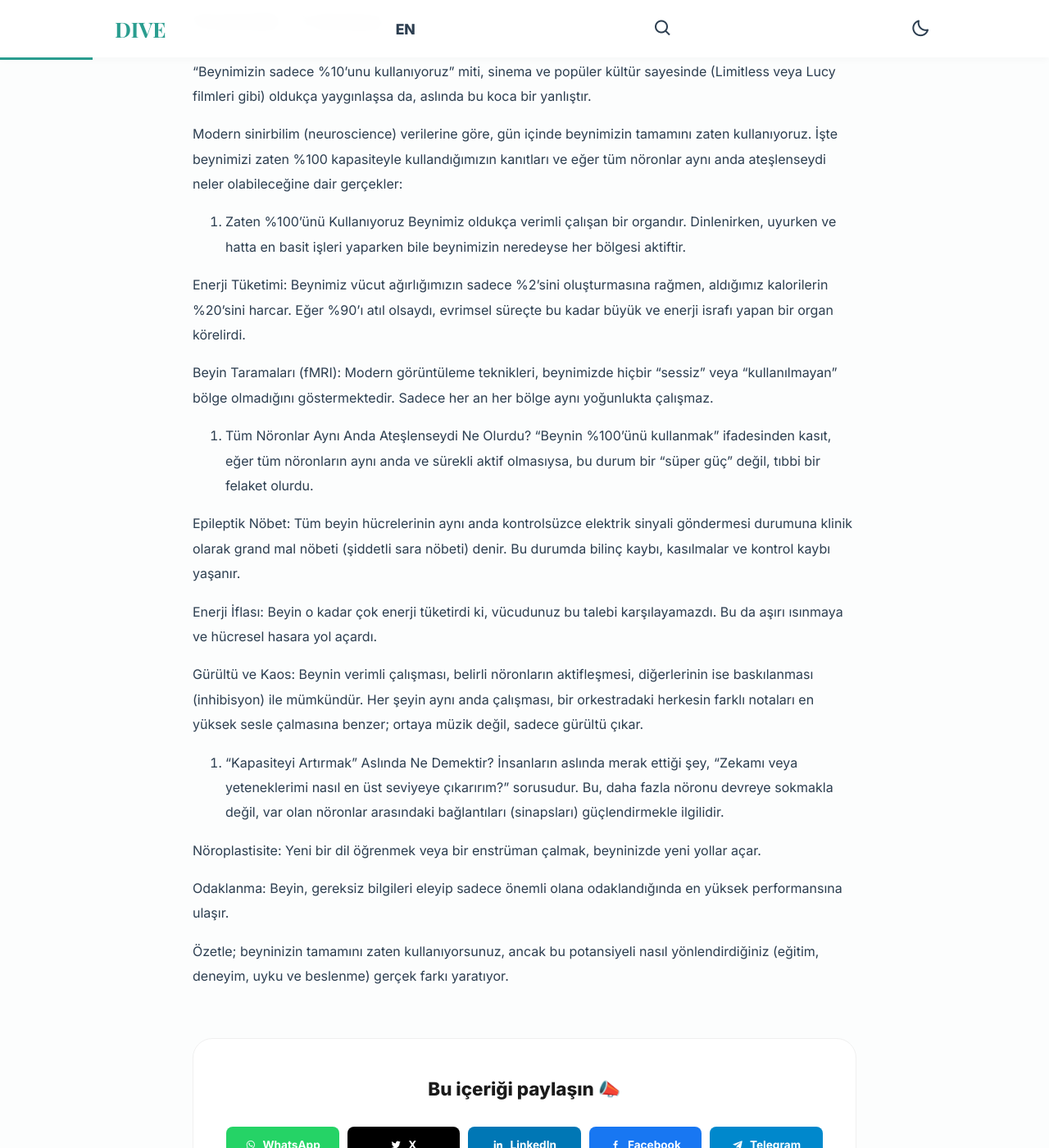
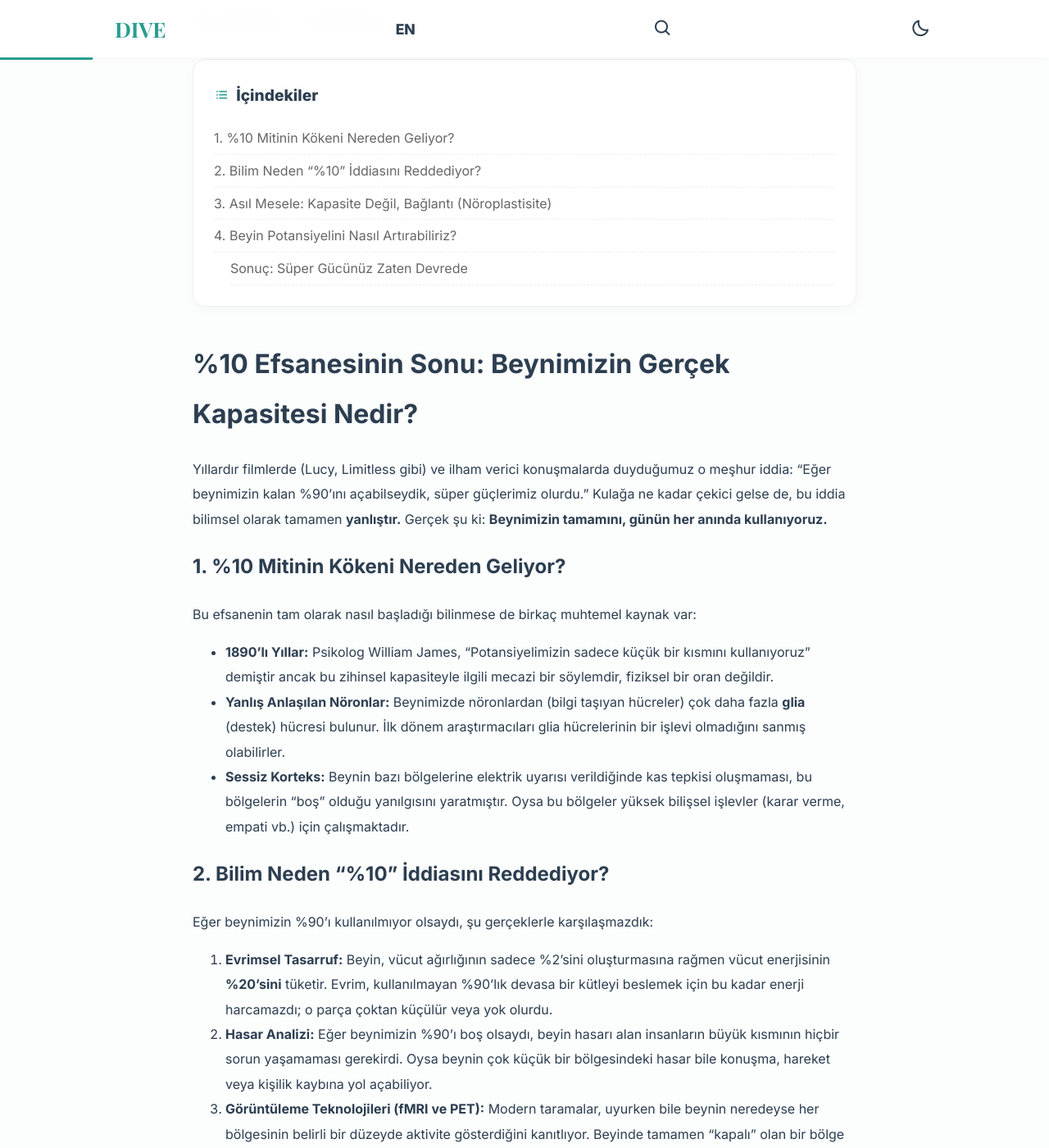
Before and after one commit to EKTHOLDING/dive, a Jekyll site: the page built from _posts/2026-03-22-beyni-mi-zi-ne-kadar-kullaniyoruz.md, in a window 1280 px wide and 1400 px high, scrolled down 248 px. Shown: the whole window at 82% size. Built offline with Jekyll 4.4.1, drawn with Linux system fonts in a browser that asks for light colours; some of the changed text lies outside the part shown.

Commit message:
Update 🇹🇷 Türkçe Yazı Ekle “2026-03-22-beyni-mi-zi-ne-kadar-kullaniyoruz”

```diff
--- a/_posts/2026-03-22-beyni-mi-zi-ne-kadar-kullaniyoruz.md
+++ b/_posts/2026-03-22-beyni-mi-zi-ne-kadar-kullaniyoruz.md
@@ -1,35 +1,48 @@
 ---
 layout: default
-title: "BEYNİMİZİ NE KADAR KULLANIYORUZ"
-kategori: "Psikoloji"
-image: "https://encrypted-tbn0.gstatic.com/images?q=tbn:ANd9GcQZglEuB8RpxzjXnNFBTdGenCGTmwW9lvXGOQ&s"
+title: Beynimizin yüzde kaçını kullanıyoruz, %10 efsanesi
+kategori: Klinik Psikoloji ve Ruh Sağlığı
+image: https://encrypted-tbn0.gstatic.com/images?q=tbn:ANd9GcQZglEuB8RpxzjXnNFBTdGenCGTmwW9lvXGOQ&s
 ---
 
-"Beynimizin sadece %10'unu kullanıyoruz" miti, sinema ve popüler kültür sayesinde (Limitless veya Lucy filmleri gibi) oldukça yaygınlaşsa da, aslında bu koca bir yanlıştır.
+# %10 Efsanesinin Sonu: Beynimizin Gerçek Kapasitesi Nedir?
 
-Modern sinirbilim (neuroscience) verilerine göre, gün içinde beynimizin tamamını zaten kullanıyoruz. İşte beynimizi zaten %100 kapasiteyle kullandığımızın kanıtları ve eğer tüm nöronlar aynı anda ateşlenseydi neler olabileceğine dair gerçekler:
+Yıllardır filmlerde (Lucy, Limitless gibi) ve ilham verici konuşmalarda duyduğumuz o meşhur iddia: "Eğer beynimizin kalan %90'ını açabilseydik, süper güçlerimiz olurdu." Kulağa ne kadar çekici gelse de, bu iddia bilimsel olarak tamamen **yanlıştır.** Gerçek şu ki: **Beynimizin tamamını, günün her anında kullanıyoruz.**
 
-1. Zaten %100'ünü Kullanıyoruz
-Beynimiz oldukça verimli çalışan bir organdır. Dinlenirken, uyurken ve hatta en basit işleri yaparken bile beynimizin neredeyse her bölgesi aktiftir.
+## 1. %10 Mitinin Kökeni Nereden Geliyor?
 
-Enerji Tüketimi: Beynimiz vücut ağırlığımızın sadece %2'sini oluşturmasına rağmen, aldığımız kalorilerin %20'sini harcar. Eğer %90'ı atıl olsaydı, evrimsel süreçte bu kadar büyük ve enerji israfı yapan bir organ körelirdi.
+Bu efsanenin tam olarak nasıl başladığı bilinmese de birkaç muhtemel kaynak var:
 
-Beyin Taramaları (fMRI): Modern görüntüleme teknikleri, beynimizde hiçbir "sessiz" veya "kullanılmayan" bölge olmadığını göstermektedir. Sadece her an her bölge aynı yoğunlukta çalışmaz.
+- **1890'lı Yıllar:** Psikolog William James, "Potansiyelimizin sadece küçük bir kısmını kullanıyoruz" demiştir ancak bu zihinsel kapasiteyle ilgili mecazi bir söylemdir, fiziksel bir oran değildir.
+- **Yanlış Anlaşılan Nöronlar:** Beynimizde nöronlardan (bilgi taşıyan hücreler) çok daha fazla **glia** (destek) hücresi bulunur. İlk dönem araştırmacıları glia hücrelerinin bir işlevi olmadığını sanmış olabilirler.
+- **Sessiz Korteks:** Beynin bazı bölgelerine elektrik uyarısı verildiğinde kas tepkisi oluşmaması, bu bölgelerin "boş" olduğu yanılgısını yaratmıştır. Oysa bu bölgeler yüksek bilişsel işlevler (karar verme, empati vb.) için çalışmaktadır.
 
-2. Tüm Nöronlar Aynı Anda Ateşlenseydi Ne Olurdu?
-"Beynin %100'ünü kullanmak" ifadesinden kasıt, eğer tüm nöronların aynı anda ve sürekli aktif olmasıysa, bu durum bir "süper güç" değil, tıbbi bir felaket olurdu.
+## 2. Bilim Neden "%10" İddiasını Reddediyor?
 
-Epileptik Nöbet: Tüm beyin hücrelerinin aynı anda kontrolsüzce elektrik sinyali göndermesi durumuna klinik olarak grand mal nöbeti (şiddetli sara nöbeti) denir. Bu durumda bilinç kaybı, kasılmalar ve kontrol kaybı yaşanır.
+Eğer beynimizin %90'ı kullanılmıyor olsaydı, şu gerçeklerle karşılaşmazdık:
 
-Enerji İflası: Beyin o kadar çok enerji tüketirdi ki, vücudunuz bu talebi karşılayamazdı. Bu da aşırı ısınmaya ve hücresel hasara yol açardı.
+1. **Evrimsel Tasarruf:** Beyin, vücut ağırlığının sadece %2'sini oluşturmasına rağmen vücut enerjisinin **%20'sini** tüketir. Evrim, kullanılmayan %90'lık devasa bir kütleyi beslemek için bu kadar enerji harcamazdı; o parça çoktan küçülür veya yok olurdu.
+2. **Hasar Analizi:** Eğer beynimizin %90'ı boş olsaydı, beyin hasarı alan insanların büyük kısmının hiçbir sorun yaşamaması gerekirdi. Oysa beynin çok küçük bir bölgesindeki hasar bile konuşma, hareket veya kişilik kaybına yol açabiliyor.
+3. **Görüntüleme Teknolojileri (fMRI ve PET):** Modern taramalar, uyurken bile beynin neredeyse her bölgesinin belirli bir düzeyde aktivite gösterdiğini kanıtlıyor. Beyinde tamamen "kapalı" olan bir bölge yoktur.
 
-Gürültü ve Kaos: Beynin verimli çalışması, belirli nöronların aktifleşmesi, diğerlerinin ise baskılanması (inhibisyon) ile mümkündür. Her şeyin aynı anda çalışması, bir orkestradaki herkesin farklı notaları en yüksek sesle çalmasına benzer; ortaya müzik değil, sadece gürültü çıkar.
+## 3. Asıl Mesele: Kapasite Değil, Bağlantı (Nöroplastisite)
 
-3. "Kapasiteyi Artırmak" Aslında Ne Demektir?
-İnsanların aslında merak ettiği şey, "Zekamı veya yeteneklerimi nasıl en üst seviyeye çıkarırım?" sorusudur. Bu, daha fazla nöronu devreye sokmakla değil, var olan nöronlar arasındaki bağlantıları (sinapsları) güçlendirmekle ilgilidir.
+Beynimizin %100'ünü fiziksel olarak kullanıyor olmamız, onu **en verimli** şekilde kullandığımız anlamına gelmez. Zihinsel performansımızı belirleyen şey yeni beyin bölgeleri "açmak" değil, mevcut nöronlar arasındaki **bağlantıları (sinapsları)** güçlendirmektir.
 
-Nöroplastisite: Yeni bir dil öğrenmek veya bir enstrüman çalmak, beyninizde yeni yollar açar.
+- **Nöroplastisite:** Beynin yeni şeyler öğrendikçe kendini yeniden şekillendirme yeteneğidir. Bir müzik aleti çalmayı öğrendiğinizde beyninizde yeni bir bölge oluşmaz; mevcut bölgedeki nöronlar daha sıkı ve hızlı bağlar kurar.
 
-Odaklanma: Beyin, gereksiz bilgileri eleyip sadece önemli olana odaklandığında en yüksek performansına ulaşır.
+## 4. Beyin Potansiyelini Nasıl Artırabiliriz?
 
-Özetle; beyninizin tamamını zaten kullanıyorsunuz, ancak bu potansiyeli nasıl yönlendirdiğiniz (eğitim, deneyim, uyku ve beslenme) gerçek farkı yaratıyor.
+Beyninizi "daha fazla" kullanmak yerine "daha iyi" kullanmak için bilimsel öneriler:
+
+- **Derin Odaklanma (Deep Work):** Çoklu görev (multitasking) beyni yorar ve verimi düşürür. Tek bir işe odaklanmak bağlantıları güçlendirir.
+- **Fiziksel Egzersiz:** Egzersiz, beyinde yeni nöron oluşumunu destekleyen BDNF proteinini artırır.
+- **Sürekli Öğrenme:** Yeni bir dil veya beceri, beynin bağlantı haritasını (connectome) zenginleştirir.
+
+***
+
+### **Sonuç: Süper Gücünüz Zaten Devrede**
+
+Beyninizin %90'ı gizli bir hazine gibi açılmayı beklemiyor; o zaten orada ve sizin hayatta kalmanızı, düşünmenizi ve hissetmenizi sağlıyor. Gerçek süper güç, beynin %100'ünü nasıl bir amaç için eğittiğinizde ve nöronlar arasındaki o eşsiz otoyolları nasıl inşa ettiğinizde saklıdır.
+
+**Yazan:** Dilara Türkoğlu
```
